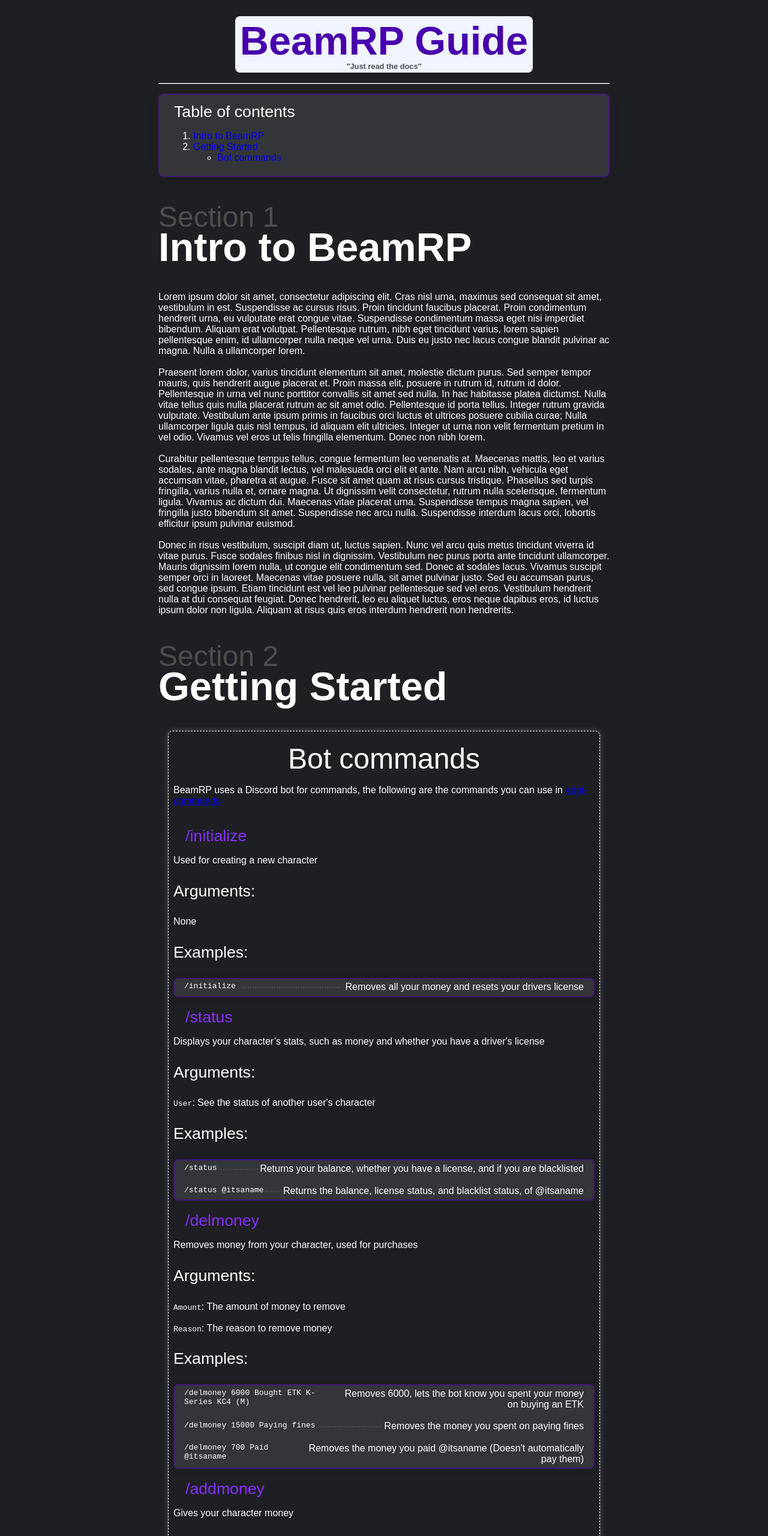
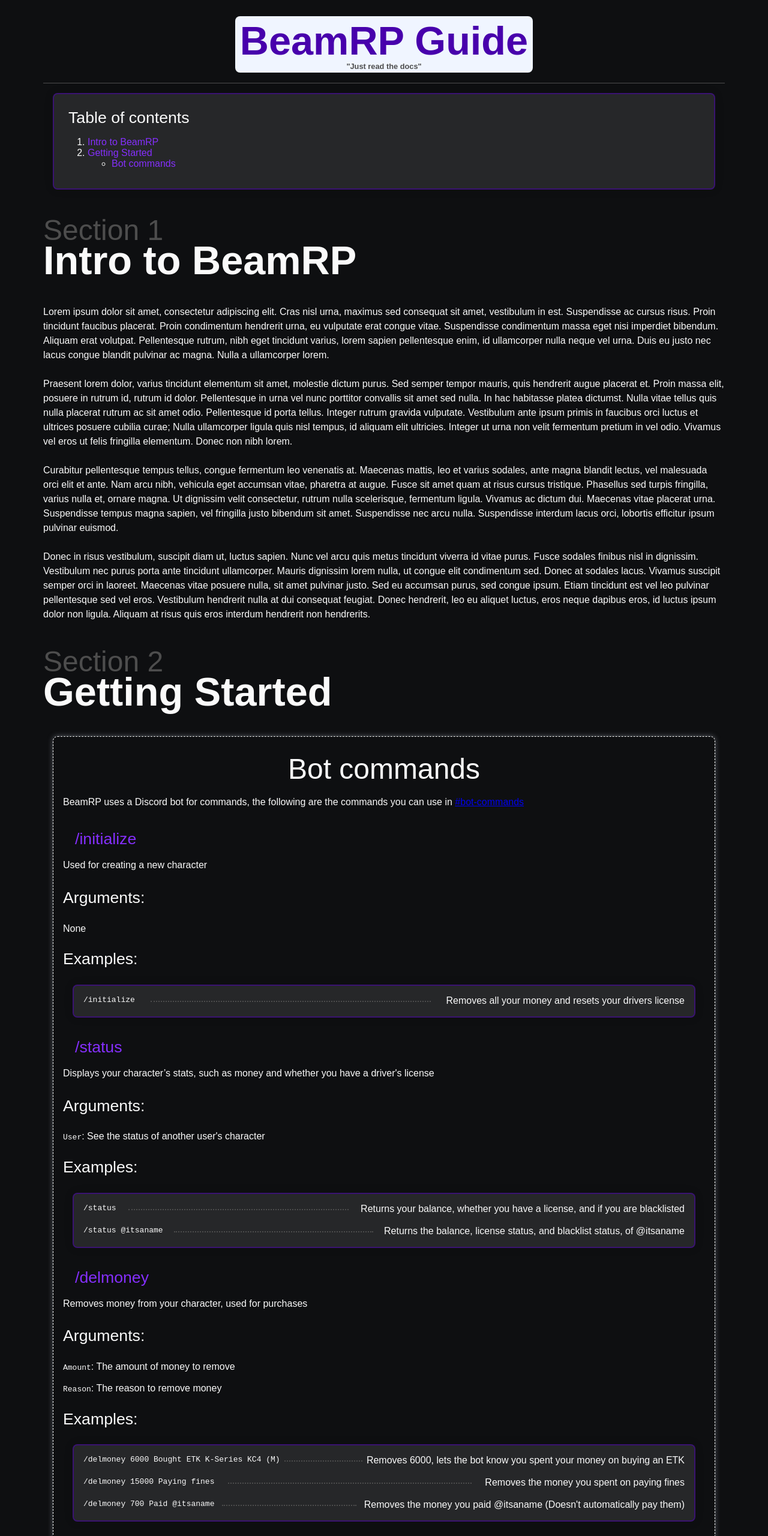
Before and after one commit to Teleportatin-toast/BeamRP-doc, a plain HTML site: page index.html in a window 1280 px wide. Shown: the top 2560 px of the page at 60% size. Drawn offline with Linux system fonts and the light colour scheme; a web font is replaced by a local one.

Commit message:
Seperated css and updated some style stuff

```diff
--- a/index.html
+++ b/index.html
@@ -3,141 +3,23 @@
 <head>
     <meta charset="utf-8">
     <meta http-equiv="X-UA-Compatible" content="IE=edge">
-    <meta name="viewport" content="width=device-width, initial-scale=1">
+    <meta name="viewport" content="width=device-width, initial-scale=1.0">
     <meta name="robots" content="noindex, noarchive">
     <meta name="format-detection" content="telephone=no">
     <link rel="preconnect" href="https://rsms.me/">
     <link rel="stylesheet" href="https://rsms.me/inter/inter.css">
-    <style>
-    :root {
-        font-family: Inter, sans-serif;
-        font-feature-settings: 'liga' 1, 'calt' 1; /* fix for Chrome */
-    }
-    @supports (font-variation-settings: normal) {
-        :root { font-family: InterVariable, sans-serif; }
-    }
-    body {
-        background-color: #1e1f23;
-        color: #FFFFFF;
-        padding: 10px 20% 50px 20%;
-    }
-    h1 {
-        font-size: 50pt;
-        font-weight: 700
-    }
-    h2 {
-        font-weight: 500;
-        font-size: 3rem;
-    }
-    h3 {
-        font-weight: 400;
-        font-size: 20pt;
-    }
-    .titlediv {
-        display: flex;
-        justify-content: center;
-        align-items: center;
-        height: 7rem;
-    }
-    .title {
-        display: inline-block;
-        text-align: center;
-        background-color: #f0f5ff;
-        font-weight: 600;
-        color: #4800ac;
-        border-radius: 0.5rem;
-        padding: 0.2rem 0.5rem;
-    }
-    .subtext {
-        display: block;
-        font-size: 0.8rem;
-        color: #4d4d4d;
-        margin-top: -0.2rem;
-    }
-    .toc li > a{
-        margin-bottom: 1rem;
-        text-decoration: none;
-    }
-    .content code {
-    position: relative;
-    overflow: hidden;
-    display: flex;
-    }
-    .content {
-        padding: 0.3rem 1rem 0.3rem;
-        margin-top: 1rem;
-        border-radius: 0.5rem;
-        border: 2px #4d02b586 solid;
-        background-color: rgba(255, 255, 255, 0.1);
-        box-shadow: 0 0 1rem rgba(0, 0, 0, 0.1);
-        transition: 0.3s ease;
-        margin-right: 0%;
-    }
-    .content:hover {
-        box-shadow: 0 0 1rem #4d02b586;
-    }
-    .area {
-        border: 1px dashed #FAFAFA;
-        padding: 0.5rem;
-        margin: 1rem;
-        border-radius: 0.5rem;
-        box-shadow: 0px 0px 8px #595c64;
-    }
-    .code-container {
-        padding: 0.3rem 1rem 0.3rem;
-        margin-top: 1rem;
-        border-radius: 0.5rem;
-        border: 2px #4d02b586 solid;
-        background-color: rgba(255, 255, 255, 0.1);
-        box-shadow: 0 0 1rem rgba(0, 0, 0, 0.1);
-        transition: 0.3s ease;
-    }
-    .code-container:hover {
-        box-shadow: 0 0 1rem #4d02b586;
-    }
-    .code {
-        display: flex;
-        justify-content: space-between;
-    }
-    .text-row {
-        display: flex;
-        justify-content: space-between;
-        width: 100%;
-    }
-    .code hr {
-        flex-grow: 0.9;
-        border-bottom: 2px dotted #4d4d4d;
-        border-top: 1px solid #ffffff00;
-        border-left: 0px;
-        border-right: 0px;
-    }
-    .sectionnumber {
-        font-weight: 400;
-        color: #4d4d4d;
-    }
-    .sectiontitle {
-        font-weight: 600;
-        text-align: center;
-        font-size: 50pt;
-        line-height: 0.7;
-    }
-    .command {
-        color: #FAFAFA;
-        background-color: #383a40;
-        padding: 4px;
-        line-height: 1.5;
-        border-radius: 0.3rem
-    }
-    </style>
+    <link rel="stylesheet" href="stylesheet.css">
 </head>
 <body>
-    <div class="titlediv"><h1 class="title">BeamRP Guide <span class="subtext">"Just read the docs"</span></div>
+    <div class="titlediv">
+        <h1 class="title">BeamRP Guide <span class="subtext">"Just read the docs"</span>
+    </div>
     <hr>
     <div class="content">
         <h3 style="margin:0.5rem">Table of contents</h3>
             <ol class="toc" role="list">
                 <li>
-                    <a href="#1">Intro to BeamRP</a><br>
+                    <a href="#1">Intro to BeamRP</a>
                 </li>
                 <li>
                     <a href="#2">Getting Started</a>
--- /dev/null
+++ b/stylesheet.css
@@ -0,0 +1,126 @@
+:root {
+    font-family: Inter, sans-serif;
+    font-feature-settings: 'liga' 1, 'calt' 1;
+    --spacing: 1rem;
+}
+@supports (font-variation-settings: normal) {
+    :root { font-family: InterVariable, sans-serif; }
+}
+@media (max-width: 768px) {
+    body {
+        padding: 10px 2%;
+    }
+}
+body {
+    background-color: #0e0f11;
+    color: #fafafa;
+    padding: 10px 5%;
+}
+h1 {
+    font-size: 50pt;
+    font-weight: 700
+}
+h2 {
+    font-weight: 500;
+    font-size: 3rem;
+}
+h3 {
+    font-weight: 400;
+    font-size: 20pt;
+}
+p {
+    line-height: 1.5;
+}
+hr {
+    border: none;
+    border-top: 1px solid #4d4d4d;
+}
+.titlediv {
+    display: flex;
+    justify-content: center;
+    align-items: center;
+    height: 7rem;
+}
+.title {
+    display: inline-block;
+    text-align: center;
+    background-color: #f0f5ff;
+    font-weight: 600;
+    color: #4800ac;
+    border-radius: 0.5rem;
+    padding: 0.2rem 0.5rem;
+    max-height: 6rem;
+    overflow-y: auto;
+}
+.subtext {
+    display: block;
+    font-size: 0.8rem;
+    color: #4d4d4d;
+    margin-top: -0.2rem;
+}
+.toc li > a{
+    margin-bottom: 1rem;
+    text-decoration: none;
+    color: #852ffd;
+    transition: color 0.3s ease;
+}
+.toc li > a:hover {
+    color: #d977ff;
+}
+.content code {
+position: relative;
+overflow: hidden;
+display: flex;
+}
+.content {
+    padding: var(--spacing);
+    margin: var(--spacing);
+    border-radius: 0.5rem;
+    border: 2px #4d02b586 solid;
+    background-color: rgba(255, 255, 255, 0.1);
+    box-shadow: 0 0 1rem rgba(0, 0, 0, 0.1);
+    transition: 0.3s ease;
+}
+.content:hover {
+    box-shadow: 0 0 1rem #4d02b586;
+}
+.area {
+    border: 1px dashed #FAFAFA;
+    padding: var(--spacing);
+    margin: var(--spacing);
+    border-radius: 0.5rem;
+    box-shadow: 0px 0px 8px #595c64;
+}
+.code {
+    display: flex;
+    justify-content: space-between;
+}
+.text-row {
+    display: flex;
+    justify-content: space-between;
+    width: 100%;
+}
+.code hr {
+    flex-grow: 0.9;
+    border-bottom: 2px dotted #4d4d4d;
+    border-top: 1px solid #ffffff00;
+    border-left: 0px;
+    border-right: 0px;
+}
+.sectionnumber {
+    font-weight: 400;
+    color: #4d4d4d;
+}
+.sectiontitle {
+    font-weight: 600;
+    text-align: center;
+    font-size: 50pt;
+    line-height: 0.7;
+}
+.command {
+    color: #FAFAFA;
+    background-color: #383a40;
+    padding: 4px;
+    line-height: 1.5;
+    border-radius: 0.3rem
+}
```
